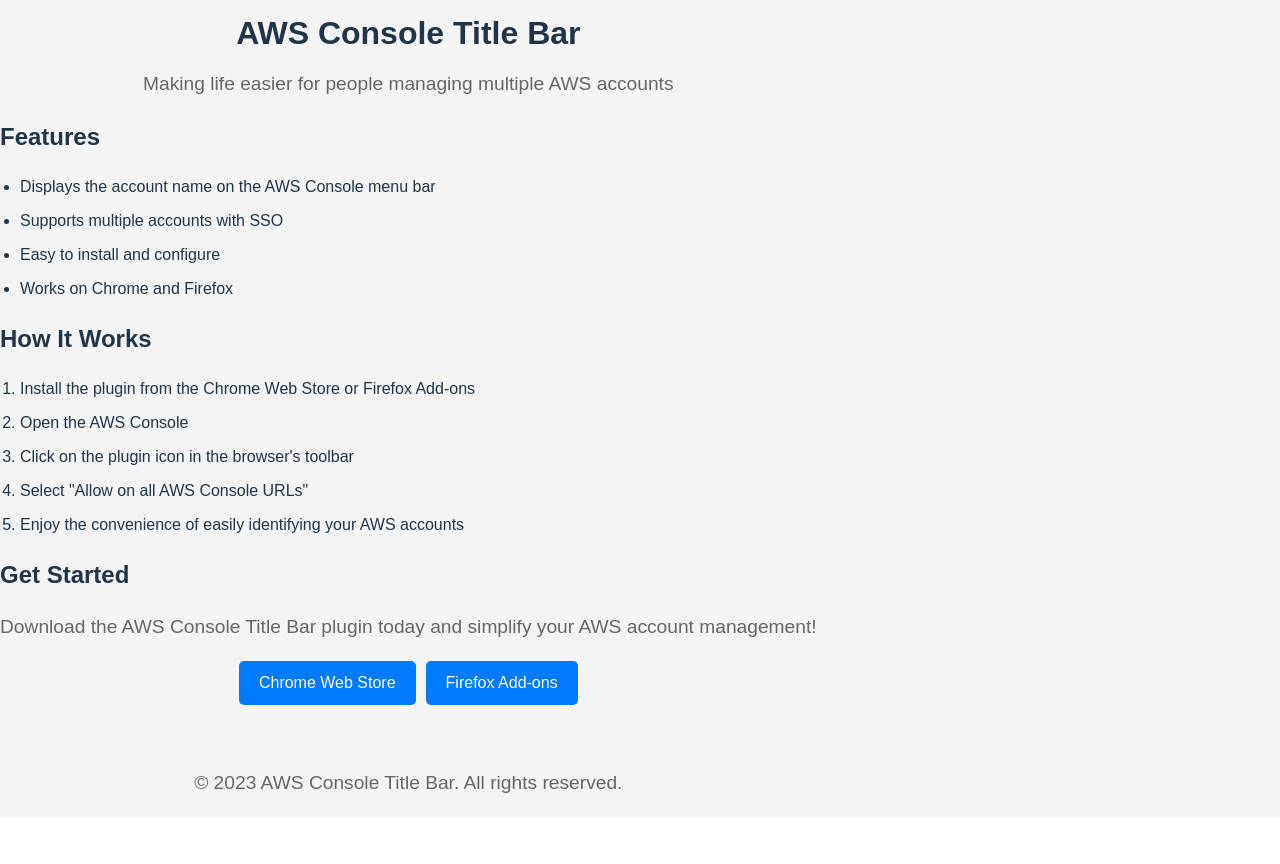
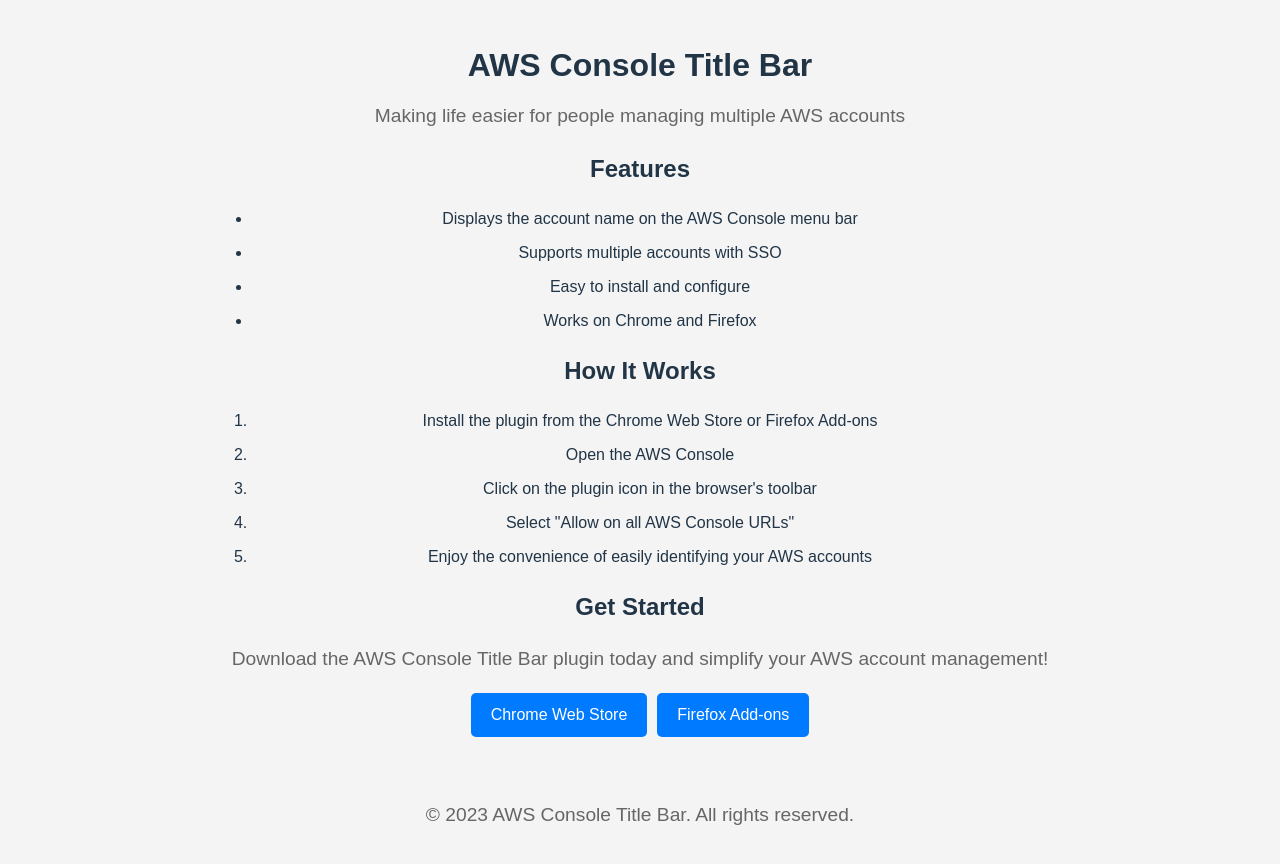
Before and after one commit to just-ak/AWS-Console-Tittle-Bar, a React (Vite) app in the folder website/: page / in a window 1280 px wide. Shown: the top 864 px of the page. Before the commit the page ends 817 px from the top, so only its background shows below. Built offline with nearby package versions, Linux system fonts and the light colour scheme.

Commit message:
feat: Change to wrangler

```diff
--- a/website/src/App.css
+++ b/website/src/App.css
@@ -1,3 +1,45 @@
+#root {
+  max-width: 1280px;
+  margin: 0 auto;
+  padding: 2rem;
+  text-align: center;
+}
+
+.logo {
+  height: 6em;
+  padding: 1.5em;
+  will-change: filter;
+  transition: filter 300ms;
+}
+.logo:hover {
+  filter: drop-shadow(0 0 2em #646cffaa);
+}
+.logo.react:hover {
+  filter: drop-shadow(0 0 2em #61dafbaa);
+}
+
+@keyframes logo-spin {
+  from {
+    transform: rotate(0deg);
+  }
+  to {
+    transform: rotate(360deg);
+  }
+}
+
+@media (prefers-reduced-motion: no-preference) {
+  a:nth-of-type(2) .logo {
+    animation: logo-spin infinite 20s linear;
+  }
+}
+
+.card {
+  padding: 2em;
+}
+
+.read-the-docs {
+  color: #888;
+}
 
 
 /* ///////////////// */
```
